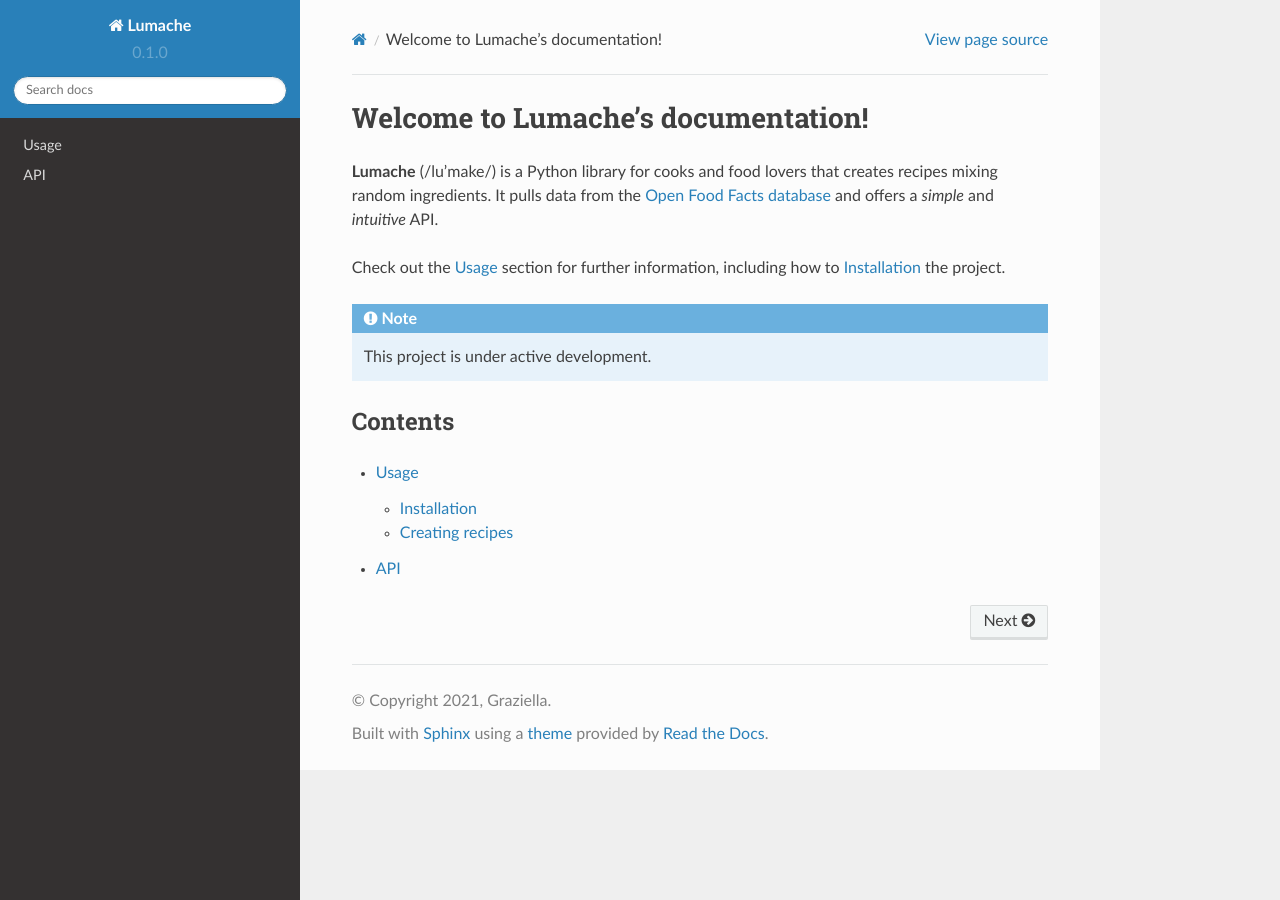
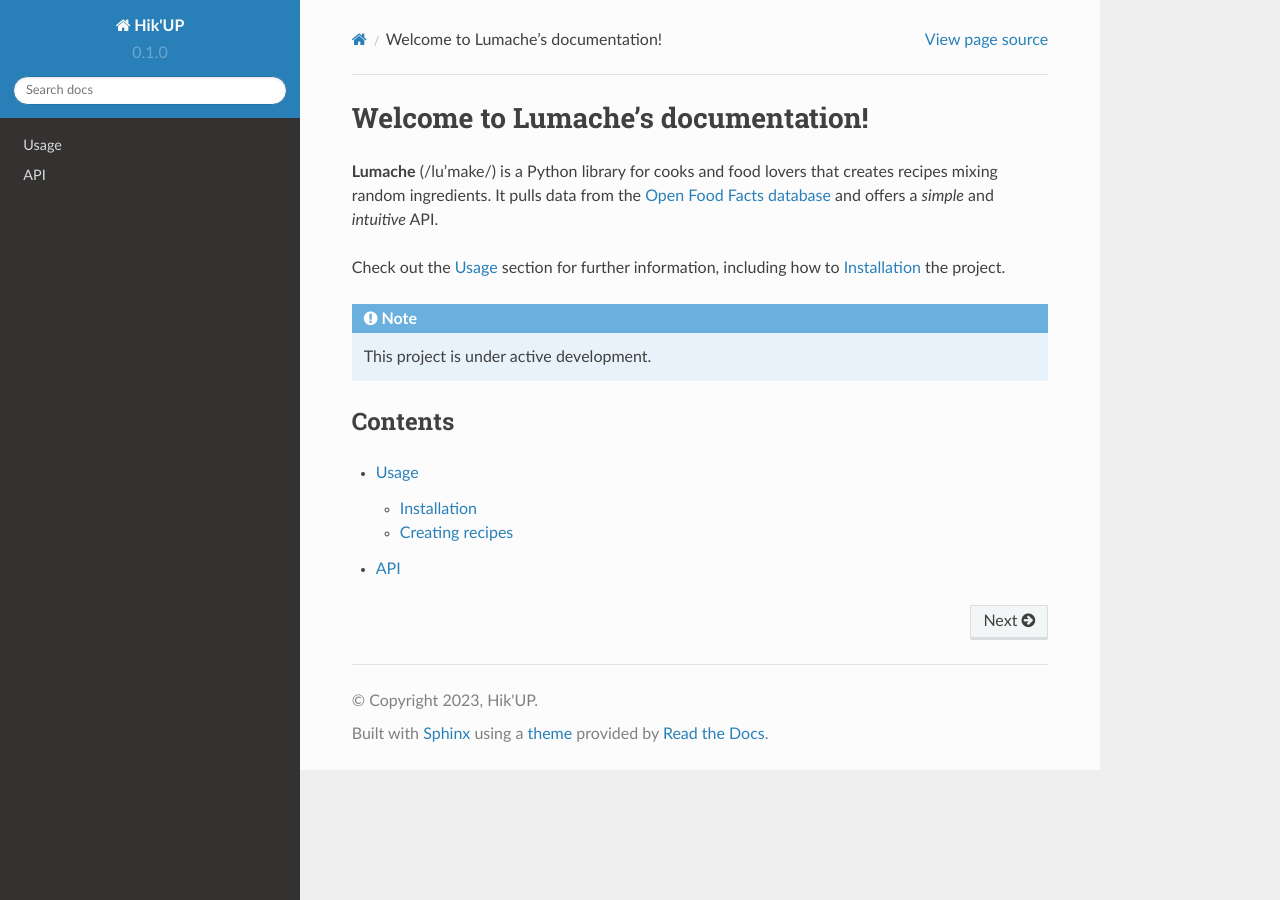
Before and after one commit to Hik-UP/documentation, a Sphinx documentation site: the page built from docs/source/index.rst, in a window 1280 px wide. Built offline with Sphinx 7.4.7 and the Read the Docs theme 2.0.0, drawn with Linux system fonts in a browser that asks for light colours.

Commit message:
Update conf.py

```diff
--- a/docs/source/conf.py
+++ b/docs/source/conf.py
@@ -2,9 +2,9 @@
 
 # -- Project information
 
-project = 'Lumache'
-copyright = '2021, Graziella'
-author = 'Graziella'
+project = 'Hik\'UP'
+copyright = '2023, Hik\'UP'
+author = 'Hik\'UP'
 
 release = '0.1'
 version = '0.1.0'
```
